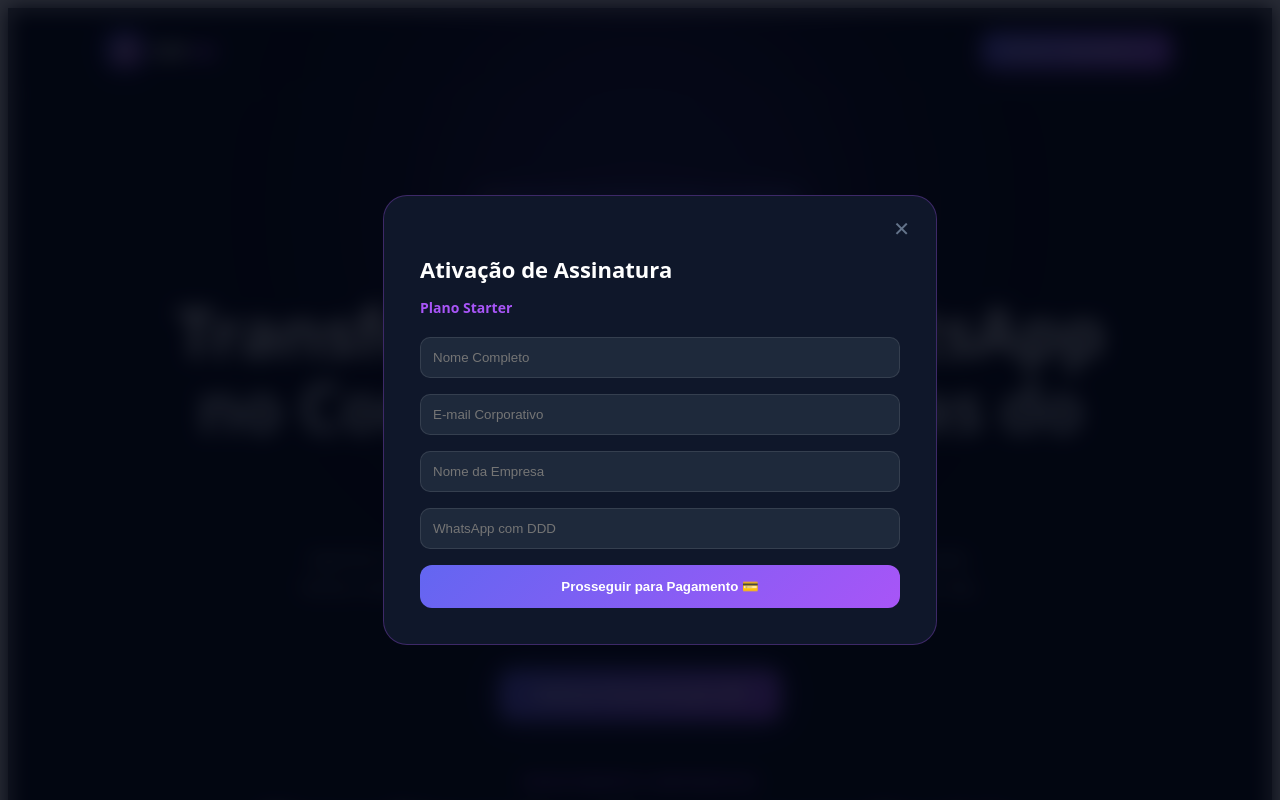
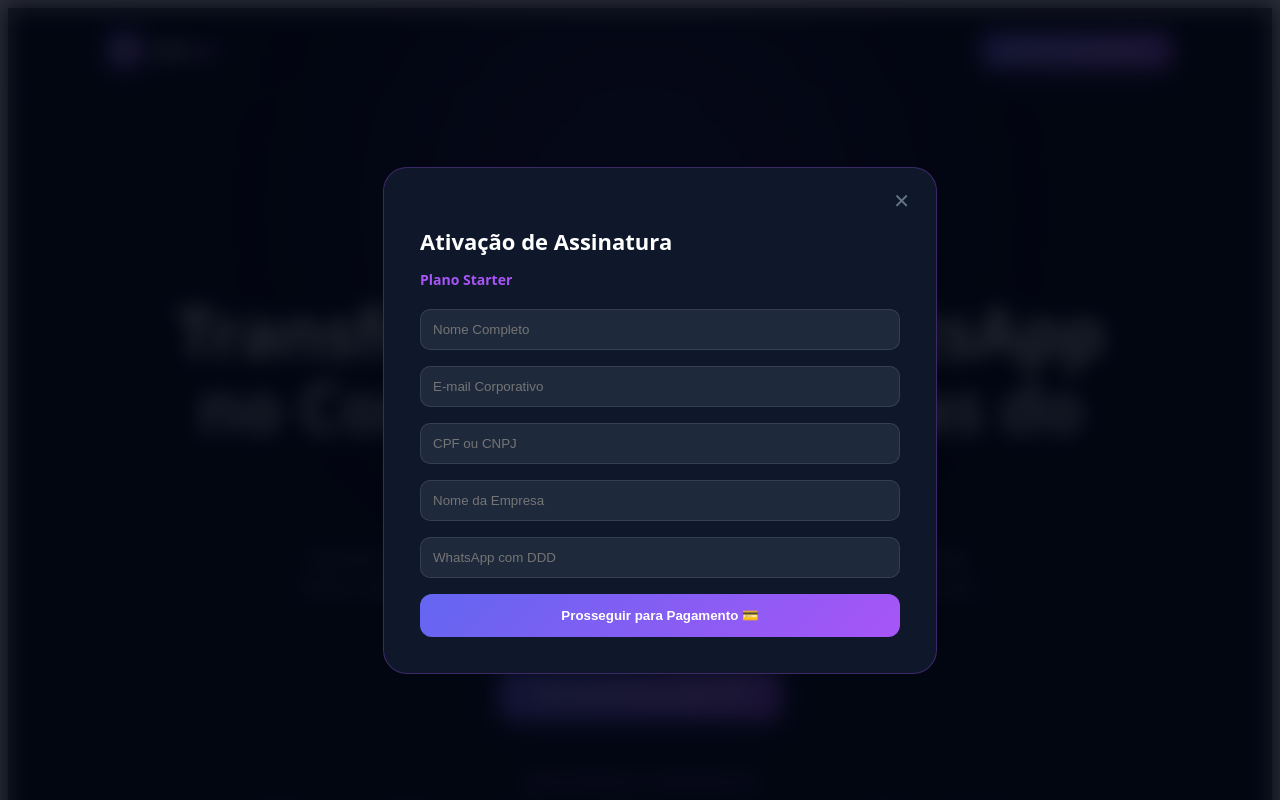
Before and after one commit to carlosandresagabriel25-dev/cefai-web, a Next.js app: page / in a window 1280 px wide. Both pictures are taken after a click on the button "Acesso Corporativo ➔". Shown: the top 800 px of the page. Built offline with nearby package versions, Linux system fonts and the light colour scheme; no server answers.

Commit message:
Update page.jsx

```diff
--- a/app/page.jsx
+++ b/app/page.jsx
@@ -12,7 +12,8 @@ export default function HomePage() {
     name: '',
     email: '',
     phone: '',
-    company: ''
+    company: '',
+    cpfCnpj: ''
   });
 
   const handleOpenModal = (planId = 'starter', planTitle = 'Starter') => {
@@ -26,7 +27,6 @@ export default function HomePage() {
     setIsLoading(true);
 
     try {
-      // 1. Tenta gravar a lead no Supabase (se falhar, não bloqueia o checkout)
       if (supabase) {
         try {
           await supabase.from('whatsapp_leads').insert([
@@ -43,7 +43,6 @@ export default function HomePage() {
         }
       }
 
-      // 2. Chama a Rota de Checkout
       const response = await fetch('/api/billing/checkout', {
         method: 'POST',
         headers: { 'Content-Type': 'application/json' },
@@ -52,11 +51,11 @@ export default function HomePage() {
           email: formData.email,
           phone: formData.phone,
           company: formData.company,
+          cpfCnpj: formData.cpfCnpj,
           planId: selectedPlanId
         })
       });
 
-      // Trata a resposta com segurança (evita falha se o servidor devolver HTML)
       const responseText = await response.text();
       let data;
       try {
@@ -73,7 +72,6 @@ export default function HomePage() {
         return;
       }
 
-      // 3. Redireciona para a Fatura no Asaas
       if (data.invoiceUrl) {
         window.location.href = data.invoiceUrl;
       } else {
@@ -370,6 +368,7 @@ export default function HomePage() {
             <form onSubmit={handleSubmit} style={{ display: 'flex', flexDirection: 'column', gap: '16px' }}>
               <input type="text" required placeholder="Nome Completo" value={formData.name} onChange={(e) => setFormData({...formData, name: e.target.value})} style={{ padding: '12px', borderRadius: '10px', background: '#1e293b', border: '1px solid rgba(255,255,255,0.1)', color: '#fff' }} />
               <input type="email" required placeholder="E-mail Corporativo" value={formData.email} onChange={(e) => setFormData({...formData, email: e.target.value})} style={{ padding: '12px', borderRadius: '10px', background: '#1e293b', border: '1px solid rgba(255,255,255,0.1)', color: '#fff' }} />
+              <input type="text" required placeholder="CPF ou CNPJ" value={formData.cpfCnpj} onChange={(e) => setFormData({...formData, cpfCnpj: e.target.value})} style={{ padding: '12px', borderRadius: '10px', background: '#1e293b', border: '1px solid rgba(255,255,255,0.1)', color: '#fff' }} />
               <input type="text" required placeholder="Nome da Empresa" value={formData.company} onChange={(e) => setFormData({...formData, company: e.target.value})} style={{ padding: '12px', borderRadius: '10px', background: '#1e293b', border: '1px solid rgba(255,255,255,0.1)', color: '#fff' }} />
               <input type="tel" required placeholder="WhatsApp com DDD" value={formData.phone} onChange={(e) => setFormData({...formData, phone: e.target.value})} style={{ padding: '12px', borderRadius: '10px', background: '#1e293b', border: '1px solid rgba(255,255,255,0.1)', color: '#fff' }} />
 
```
